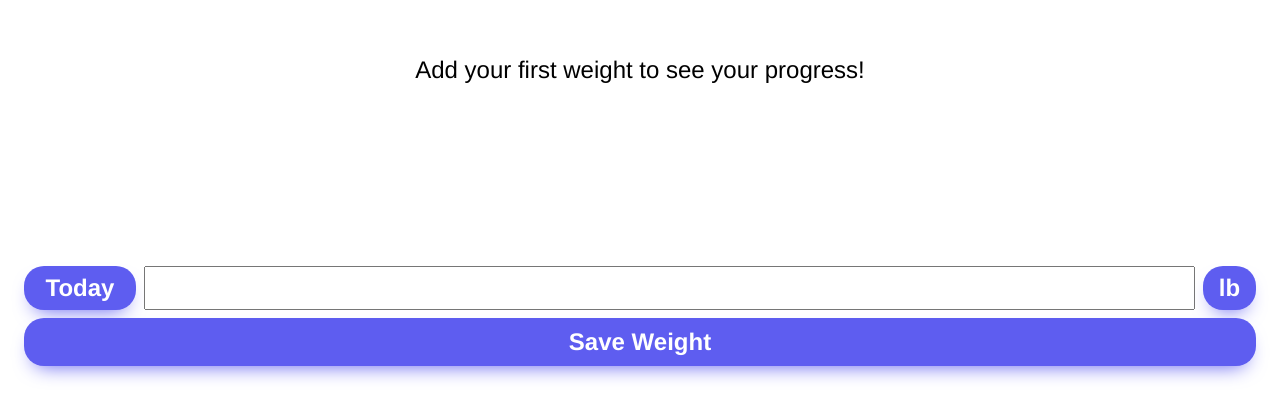
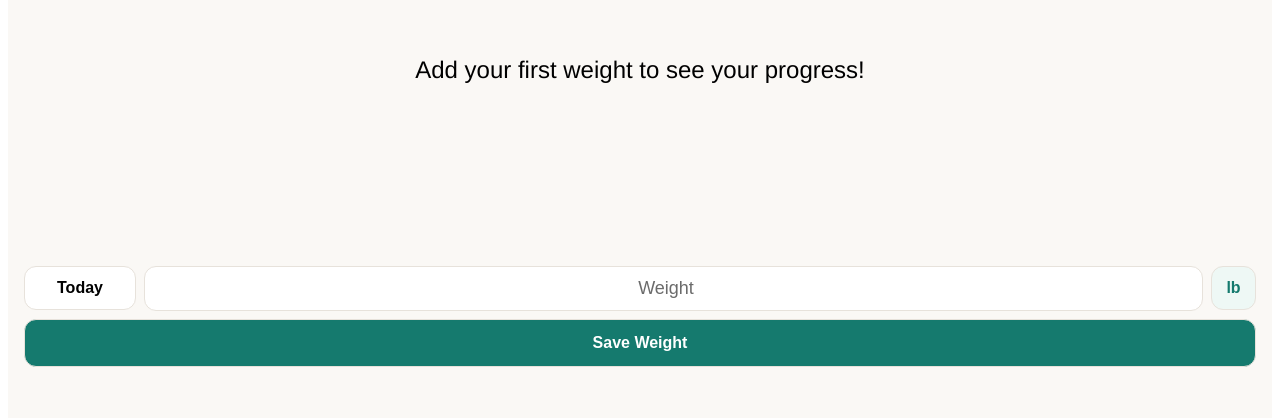
Before and after one commit to jaeseol96/WeightTracker, an Angular app: page / in a window 1280 px wide. Shown: the part 134-552 px from the top of the page. Built offline with nearby package versions, Linux system fonts and the light colour scheme.

Commit message:
Added color palette, and changed colors of some components

```diff
--- a/src/app/app.scss
+++ b/src/app/app.scss
@@ -1,5 +1,6 @@
 :host {
     display: flex;
+    background-color: var(--color-background);
     flex-direction: column;
     min-height: 100dvh;
     padding: 16px;
--- a/src/app/weight-chart/weight-chart.scss
+++ b/src/app/weight-chart/weight-chart.scss
@@ -1,4 +1,5 @@
 #divChart {
+    background-color: var(--color-surface);
     position: relative;
     width: 100%;
     height: 100%;
--- a/src/app/weight-input-form/weight-input-form.html
+++ b/src/app/weight-input-form/weight-input-form.html
@@ -16,6 +16,7 @@
         </button>
         <input
             type="date"
+            tabindex="-1"
             class="date-picker-input"
             [value]="selectedDate"
             id="inputDate"
@@ -24,6 +25,7 @@
         />
         <input
             class="weight-value-input"
+            placeholder="Weight"
             aria-label="Weight"
             type="number"
             step="0.1"
--- a/src/app/weight-input-form/weight-input-form.scss
+++ b/src/app/weight-input-form/weight-input-form.scss
@@ -1,36 +1,6 @@
-.btn {
-    background: #5e5df0;
-    border-radius: 20px;
-    box-shadow: #5e5df0 0 10px 20px -10px;
-    box-sizing: border-box;
-    color: #fff;
-    cursor: pointer;
-    font-family:
-        Helvetica,
-        'Apple Color Emoji',
-        'Segoe UI Emoji',
-        NotoColorEmoji,
-        'Noto Color Emoji',
-        'Segoe UI Symbol',
-        'Android Emoji',
-        EmojiSymbols,
-        -apple-system,
-        system-ui,
-        'Segoe UI',
-        Roboto,
-        'Helvetica Neue',
-        'Noto Sans',
-        sans-serif;
-    font-size: 24px;
-    font-weight: 600;
-    line-height: 24px;
-    opacity: 1;
-    outline: 0 solid transparent;
-    padding: 10px 16px;
-    border: 0;
-}
-
 .date-select-button {
+    background-color: var(--color-surface);
+    color: var(--color-primary-text);
     min-width: 112px;
 }
 
@@ -55,6 +25,8 @@
 }
 
 .unit-selector {
+    background-color: var(--color-surface-accent);
+    color: var(--color-primary);
     appearance: none;
     -webkit-appearance: none;
     padding: 10px 12px;
@@ -62,10 +34,30 @@
 }
 
 .weight-value-input {
-    font-size: 28px;
-    min-height: 44px;
-    text-align: right;
+    box-sizing: border-box;
     width: 100%;
     min-width: 0;
-    box-sizing: border-box;
+    min-height: 44px;
+    padding: 10px 12px;
+
+    background-color: var(--color-surface);
+    color: var(--color-text-primary);
+    border: 1px solid var(--color-border);
+    border-radius: 12px;
+
+    font-family: inherit;
+    font-size: 18px;
+    font-weight: 500;
+    line-height: 1.25;
+    text-align: center;
+
+    &:focus {
+        outline: 2px solid var(--color-primary);
+        outline-offset: 2px;
+    }
+
+    &::placeholder {
+        color: var(--color-text-secondary);
+        font-weight: 400;
+    }
 }
--- a/src/styles.scss
+++ b/src/styles.scss
@@ -1 +1,51 @@
-/* You can add global styles to this file, and also import other style files */
+:root {
+    // Backgrounds
+    --color-background: #faf8f5;
+    --color-surface: #ffffff;
+    --color-surface-accent: #eef8f5;
+
+    // Primary accent
+    --color-primary: #157a6e;
+    --color-primary-hover: #12665c;
+
+    // Typography
+    --color-text-primary: #1c1c1c;
+    --color-text-secondary: #6b6b6b;
+    --color-text-on-primary: #ffffff;
+
+    // Borders
+    --color-border: #e7e2db;
+
+    // Errors
+    --color-error: #b42318;
+
+    // Success
+    --color-success: #ddf3ec;
+
+    font-family: Arial, Helvetica, sans-serif;
+}
+
+.btn {
+    background-color: var(--color-primary);
+    min-height: 44px;
+    border-radius: 12px;
+    border: 1px solid var(--color-border);
+    box-sizing: border-box;
+    color: #fff;
+    cursor: pointer;
+    font-family: inherit;
+    font-size: 16px;
+    font-weight: 600;
+    line-height: 16px;
+    opacity: 1;
+    padding: 10px 16px;
+
+    &:focus-visible {
+        outline: 2px solid var(--color-primary);
+        outline-offset: 2px;
+    }
+}
+
+.btn:hover {
+    background-color: var(--color-primary-hover);
+}
```
